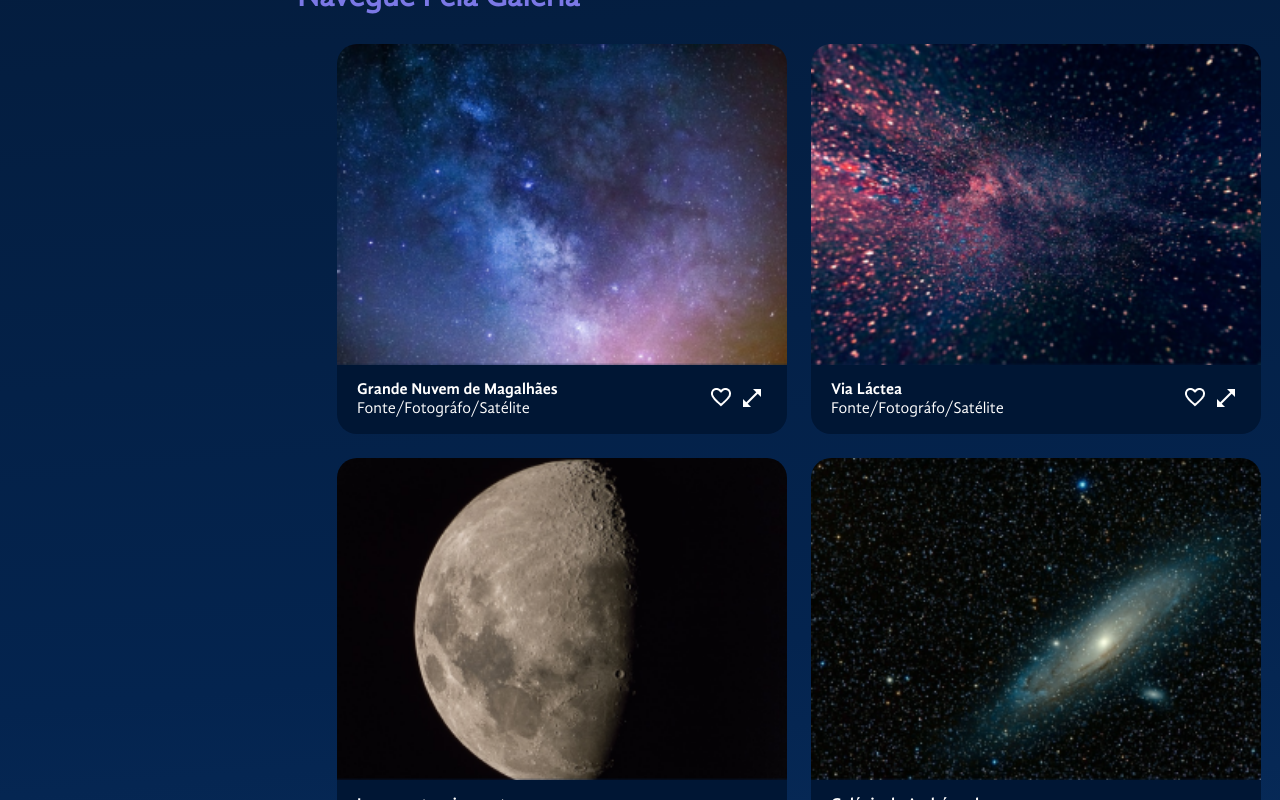
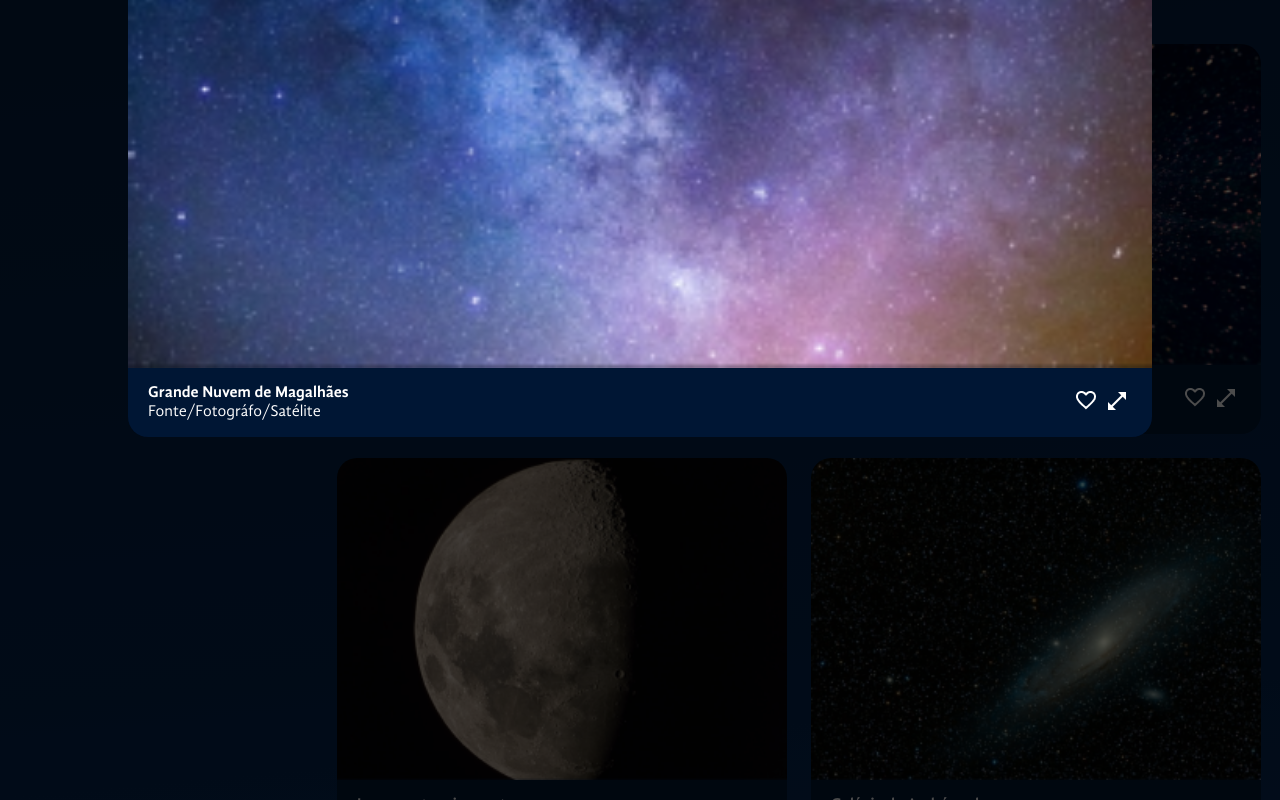
Before and after one commit to chiquinelli-bia/space-app, a React (Vite) app: page / in a window 1280 px wide. Both pictures are taken after a click on the button 752 px from the left and 1074 px from the top of the page. Shown: the part 674-1474 px from the top of the page. Built offline with nearby package versions, Linux system fonts and the light colour scheme.

Commit message:
feat(Galeria): implementa funcionalidade ao botão de expandir por meio da criação do componente ModalZoom Estilizado -utilizada estilos condicionais -modifica alguns valores de estilos - cria estado para foto selecionada - cria função aoFechar

```diff
--- a/src/App.jsx
+++ b/src/App.jsx
@@ -6,6 +6,7 @@ import Banner from "@/components/banner";
 import Galeria from "@/components/galeria";
 import { useState } from "react";
 import fotos from "../fotos.json";
+import ModalZoom from "@/components/modalZoom";
 
 const FundoGradiente = styled.div`
   background: linear-gradient(
@@ -30,6 +31,7 @@ const MainContainer = styled.main`
 
 function App() {
   const [fotosDaGaleria] = useState(fotos);
+  const [fotoSelecionada, setFotoSelecionada] = useState(null);
 
   return (
     <FundoGradiente>
@@ -40,8 +42,15 @@ function App() {
           <BarraLateral />
           <Banner />
         </MainContainer>
-        <Galeria fotos={fotosDaGaleria} />
+        <Galeria
+          aoFotoSelecionada={(foto) => setFotoSelecionada(foto)}
+          fotos={fotosDaGaleria}
+        />
       </AppContainer>
+      <ModalZoom
+        foto={fotoSelecionada}
+        aoFechar={() => setFotoSelecionada(null)}
+      />
     </FundoGradiente>
   );
 }
--- a/src/components/galeria/imagem/index.jsx
+++ b/src/components/galeria/imagem/index.jsx
@@ -2,7 +2,7 @@
 import { favOutline, expandir } from "@/assets";
 import styled from "styled-components";
 const ImagemEstilizada = styled.figure`
-  width: ${(props) => (props.$expandida ? "90%" : "460px")};
+  width: ${(props) => (props.$expandida ? "80vw" : "460px")};
   max-width: 100%;
   margin: 0;
   display: flex;
@@ -39,9 +39,9 @@ const ImagemEstilizada = styled.figure`
   }
 `;
 
-export default function Imagem({ foto }) {
+export default function Imagem({ foto, aoZoomSolicitado, expandida = false }) {
   return (
-    <ImagemEstilizada $expandida={false}>
+    <ImagemEstilizada $expandida={expandida}>
       <img src={foto.path} alt={foto.titulo} />
       <figcaption>
         <div>
@@ -52,7 +52,7 @@ export default function Imagem({ foto }) {
           <button aria-label="Favoritar">
             <img src={favOutline} alt="" />
           </button>
-          <button aria-label="Expandir">
+          <button aria-label="Expandir" onClick={() => aoZoomSolicitado(foto)}>
             <img src={expandir} alt="" />
           </button>
         </footer>
--- a/src/components/galeria/index.jsx
+++ b/src/components/galeria/index.jsx
@@ -17,7 +17,7 @@ const ListaDeFotos = styled.ul`
   }
 `;
 
-export default function Galeria({ fotos = [] }) {
+export default function Galeria({ fotos = [], aoFotoSelecionada }) {
   return (
     <ConteudoGaleria>
       <Tags />
@@ -25,7 +25,7 @@ export default function Galeria({ fotos = [] }) {
       <ListaDeFotos>
         {fotos.map((foto) => (
           <li key={foto.id}>
-            <Imagem foto={foto} />
+            <Imagem aoZoomSolicitado={aoFotoSelecionada} foto={foto} />
           </li>
         ))}
       </ListaDeFotos>
--- /dev/null
+++ b/src/components/modalZoom/index.jsx
@@ -0,0 +1,44 @@
+import Imagem from "@/components/galeria/imagem";
+import styled from "styled-components";
+
+const Overlay = styled.div`
+  background-color: ${(props) =>
+    props.$expandida ? "rgba(0, 0, 0, 0.7)" : "transparent"};
+  position: fixed;
+  top: 0;
+  right: 0;
+  bottom: 0;
+  left: 0;
+`;
+const DialogEstilizado = styled.dialog`
+  position: absolute;
+  top: 294px;
+  border: none;
+  background: transparent;
+`;
+const ButtonEstilizado = styled.button`
+  border: none;
+  background: transparent;
+  position: absolute;
+  top: 30px;
+  right: 30px;
+  font-size: 45px;
+`;
+
+export default function ModalZoom({ foto, aoFechar }) {
+  return (
+    <>
+      {foto && (
+        <>
+          <Overlay $expandida={foto} />
+          <DialogEstilizado open={!!foto}>
+            <Imagem foto={foto} expandida={true} />
+            <form method="dialog">
+              <ButtonEstilizado onClick={aoFechar}>x</ButtonEstilizado>
+            </form>
+          </DialogEstilizado>
+        </>
+      )}
+    </>
+  );
+}
```
